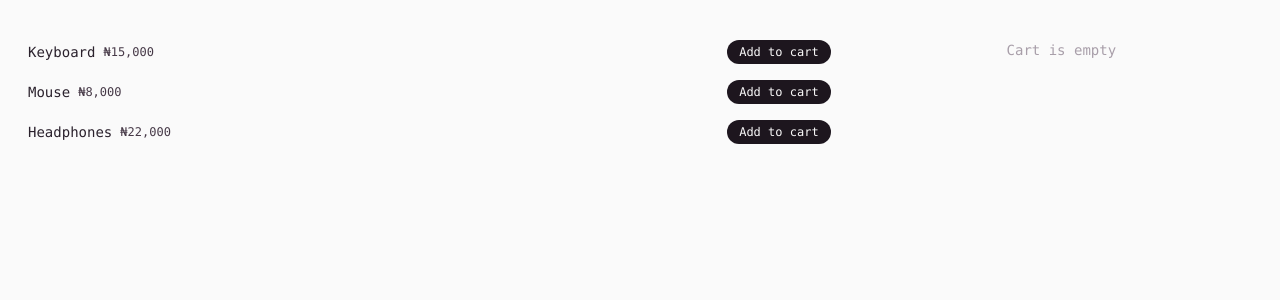
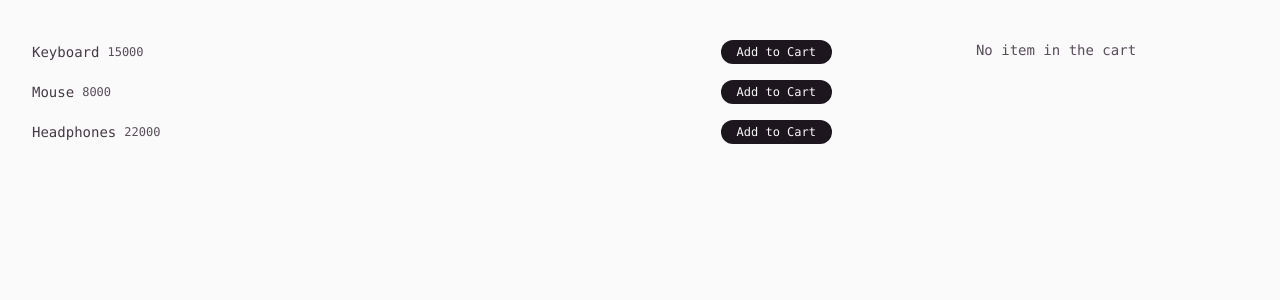
Before and after one commit to Oloude/practical-react, a React (Vite) app: page / in a window 1280 px wide. Shown: the top 300 px of the page. Built offline with nearby package versions, Linux system fonts and the light colour scheme.

Commit message:
added exercise two of level 3

```diff
--- a/src/App.jsx
+++ b/src/App.jsx
@@ -1,5 +1,5 @@
 
-import ShoppingApp from "./components/UseContext/Three/LevelOne";
+import ShoppingApp from "./components/UseContext/Three/LevelTwo";
 
 function App() {
   return <ShoppingApp />;
--- /dev/null
+++ b/src/components/UseContext/Three/LevelTwo.jsx
@@ -0,0 +1,114 @@
+import { createContext, useContext, useState } from "react";
+
+const products = [
+  { id: 1, name: "Keyboard", price: 15000 },
+  { id: 2, name: "Mouse", price: 8000 },
+  { id: 3, name: "Headphones", price: 22000 },
+];
+
+const CartContext = createContext(null)
+
+function Products(){
+    const {handleAddToCart} = useContext(CartContext)
+return <div className="flex flex-col gap-4 col-span-2">
+   {products.map(product => <div key={product.id} className="flex items-center justify-between gap-3">
+    <div className="flex items-center gap-2">
+        <h4 className="text-mauve-700 text-sm">{product.name}</h4>
+        <span className="text-mauve-600 text-xs">{product.price}</span>
+    </div>
+    <button onClick={() => handleAddToCart(product)} className="bg-mauve-900 rounded-full px-4 py-1 text-xs text-mauve-50">Add to Cart</button>
+   </div>)}
+</div>
+}
+
+function Cart(){
+    const {cart, handleRemoveFromCart, handleIncrement,handleDecrement} = useContext(CartContext)
+
+    const totalPrice = cart.reduce((total, item) => total + (item.price * item.quantity) ,0)
+    if(cart.length === 0){
+        return <p className="text-sm text-mauve-600 text-center">No item in the cart</p>
+    }
+    return (
+        <div className="flex flex-col gap-5 divide-y divide-mauve-400">
+        <div className="flex flex-col gap-3 pb-4">{
+            cart.map(item=> <div key={item.id} className="flex flex-col gap-2">
+                <div className="flex items-center justify-between">
+                    <h5 className="text-sm text-mauve-800">{item.name}</h5>
+                    <button onClick={()=>handleRemoveFromCart(item.id)} className="text-xs text-red-600">Remove</button>
+                </div>
+                <div className="flex items-center justify-between gap-3">
+                    <div className="flex items-center gap-3">
+                        <button onClick={() => handleDecrement(item.id)} className="bg-mauve-200 shadow w-5 h-5 rounded-full text-mauve-900 flex items-center justify-center">-</button>
+                        <span className="text-xs text-mauve-700">{item.quantity}</span>
+                        <button onClick={()=> handleIncrement(item.id)} className="bg-mauve-200 shadow w-5 h-5 rounded-full text-mauve-900 flex items-center justify-center">+</button>
+                    </div>
+                    <p className="text-sm text-mauve-600">{item.price * item.quantity}</p>
+                </div>
+            </div>)
+        }</div>
+        <div className="flex items-center justify-between gap-3">
+            <h3 className="text-sm text-mauve-600 font-medium">Total</h3>
+            <p className="text-sm text-mauve-600 font-medium">{totalPrice}</p>
+        </div>
+        </div>
+    )
+}
+
+function CartProvider({children}){
+    const [cart, setCart] = useState([])
+
+    function handleAddToCart({id, price, name}){
+      setCart(prev => {
+        let existing = prev.find(p => p.id === id)
+        if(existing === undefined){
+            return [
+                ...prev,
+                {
+                    id,
+                    price,
+                    name,
+                    quantity : 1
+                }
+            ]
+        }else{
+            return prev.map(p => p.id === id ? {...p, quantity : p.quantity + 1} : p)
+        }
+      })
+    }
+
+    function handleRemoveFromCart(id){
+      setCart(prev => prev.filter(p => p.id !== id))
+    }
+
+    function handleIncrement(id){
+     setCart(prev => prev.map(p =>  p.id === id ? {...p, quantity : p.quantity + 1} : p) )
+    }
+
+    function handleDecrement(id){
+       setCart(prev => prev.map(p =>  p.id === id ? {...p, quantity : p.quantity - 1} : p).filter(p => p.quantity > 0 ))
+    }
+
+   return <CartContext.Provider value={{
+    cart,
+    handleAddToCart ,
+    handleRemoveFromCart,
+    handleIncrement,
+    handleDecrement,
+   }}>
+    {children}
+   </CartContext.Provider>
+}
+
+function ShoppingApp(){
+    return (
+        <CartProvider>
+            <div className="bg-mauve-50 px-8 py-10 h-screen grid grid-cols-3 gap-8 font-mono">
+                <Products/>
+                <Cart/>
+            </div>
+
+        </CartProvider>
+    )
+}
+
+export default ShoppingApp
```
